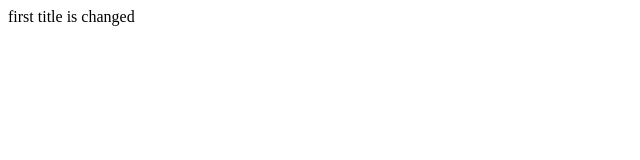
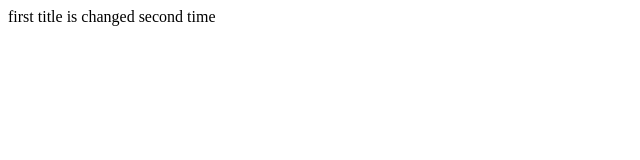
Before and after one commit to OleksiiPravosudovych/idkmygrpup_OleksiiPravosudovych, a plain HTML site: page index.html in a window 1280 px wide. Shown: the full height of the page, 0-640 px from the left. Drawn offline with Linux system fonts and the light colour scheme.

Commit message:
changed2

```diff
--- a/index.html
+++ b/index.html
@@ -7,6 +7,6 @@
     <title>Document</title>
 </head>
 <body>
-    first title is changed
+    first title is changed second time
 </body>
 </html>
```
